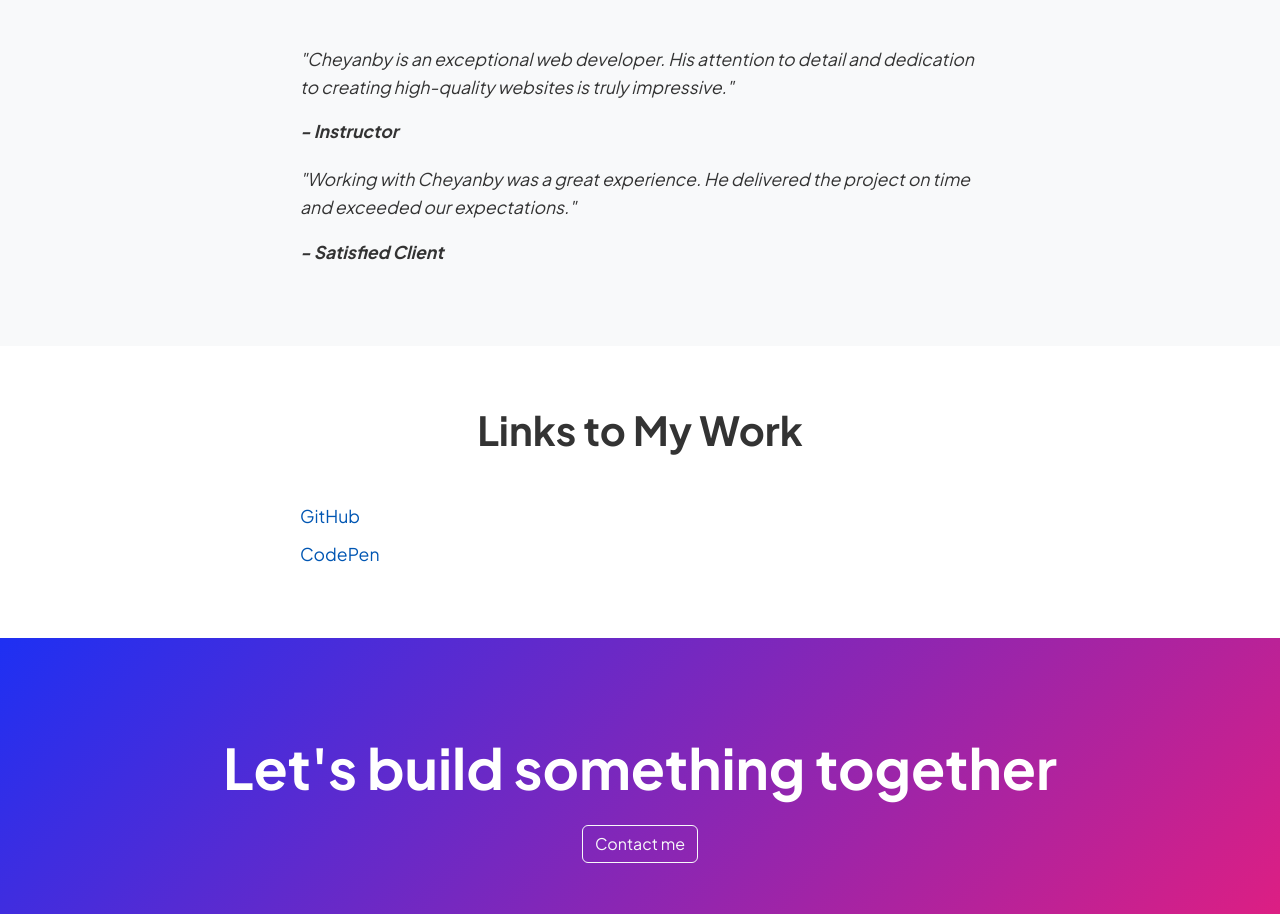
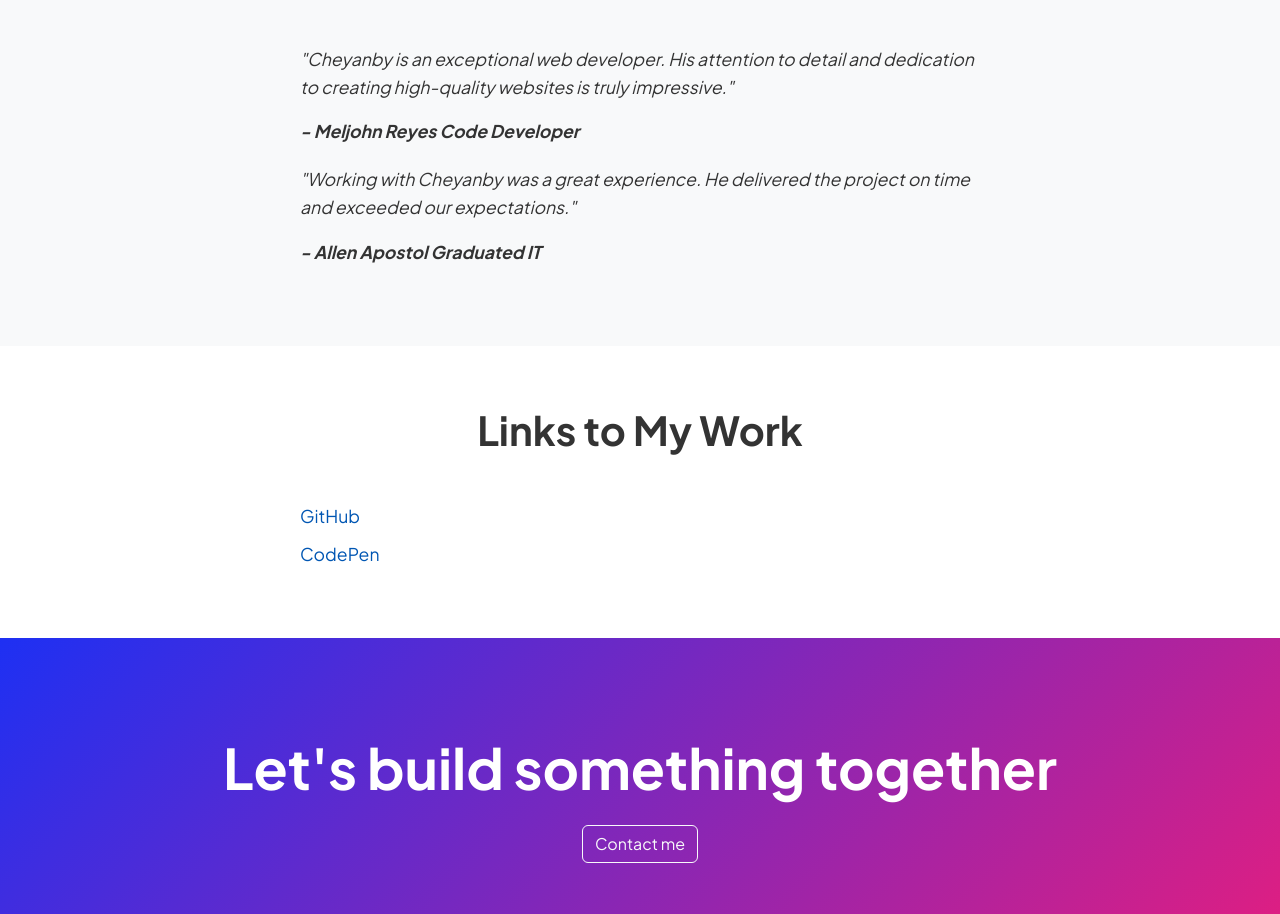
Before and after one commit to cheys123/cheys123.github.io, a plain HTML site: page about.html in a window 1280 px wide. Shown: the part 3805-4719 px from the top of the page. Drawn offline with nearby package versions, Linux system fonts and the light colour scheme.

Commit message:
Your commit message

```diff
--- a/about.html
+++ b/about.html
@@ -177,11 +177,11 @@
                         <div class="col-lg-8">
                             <div class="testimonial">
                                 <p>"Cheyanby is an exceptional web developer. His attention to detail and dedication to creating high-quality websites is truly impressive."</p>
-                                <p class="author">- Instructor</p>
+                                <p class="author">- Meljohn Reyes Code Developer</p>
                             </div>
                             <div class="testimonial">
                                 <p>"Working with Cheyanby was a great experience. He delivered the project on time and exceeded our expectations."</p>
-                                <p class="author">- Satisfied Client</p>
+                                <p class="author">- Allen Apostol Graduated IT</p>
                             </div>
                         </div>
                     </div>
```
